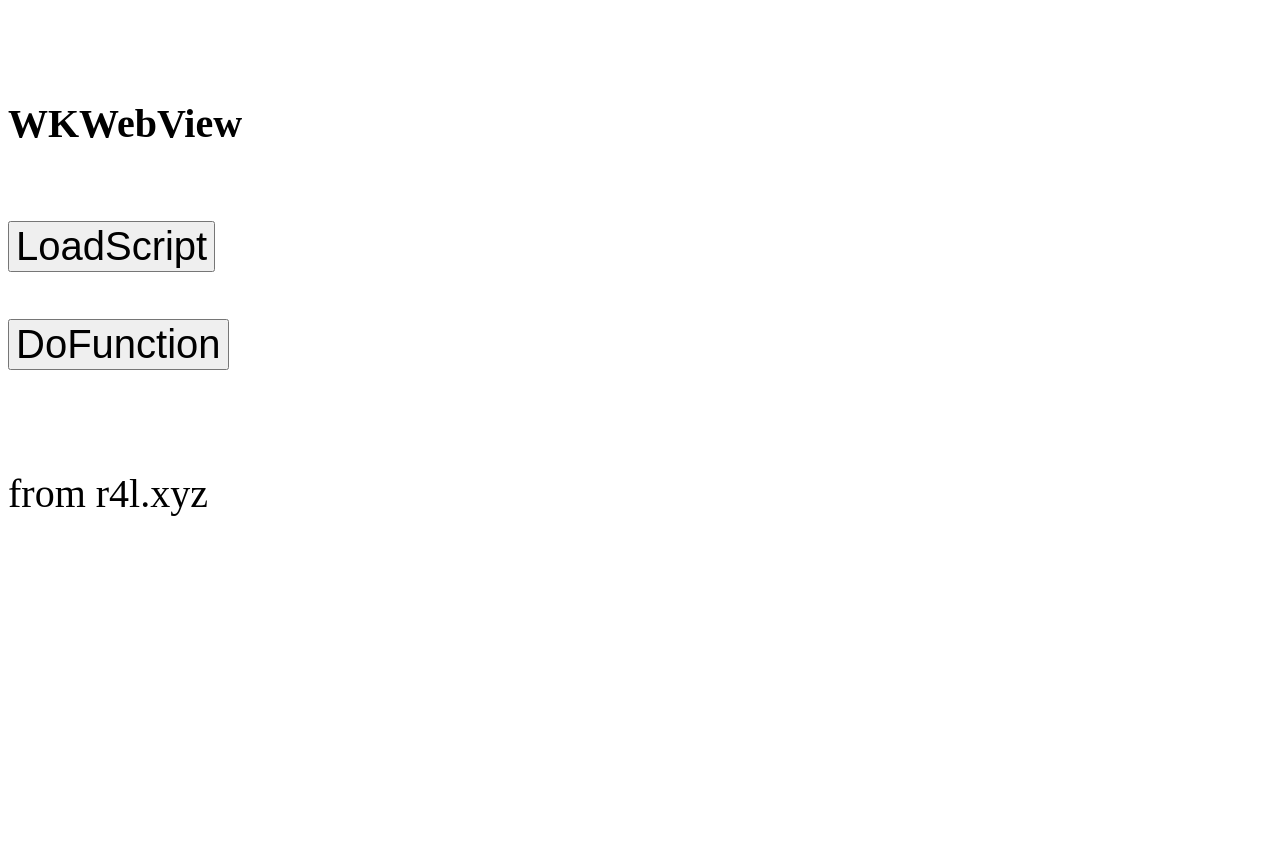
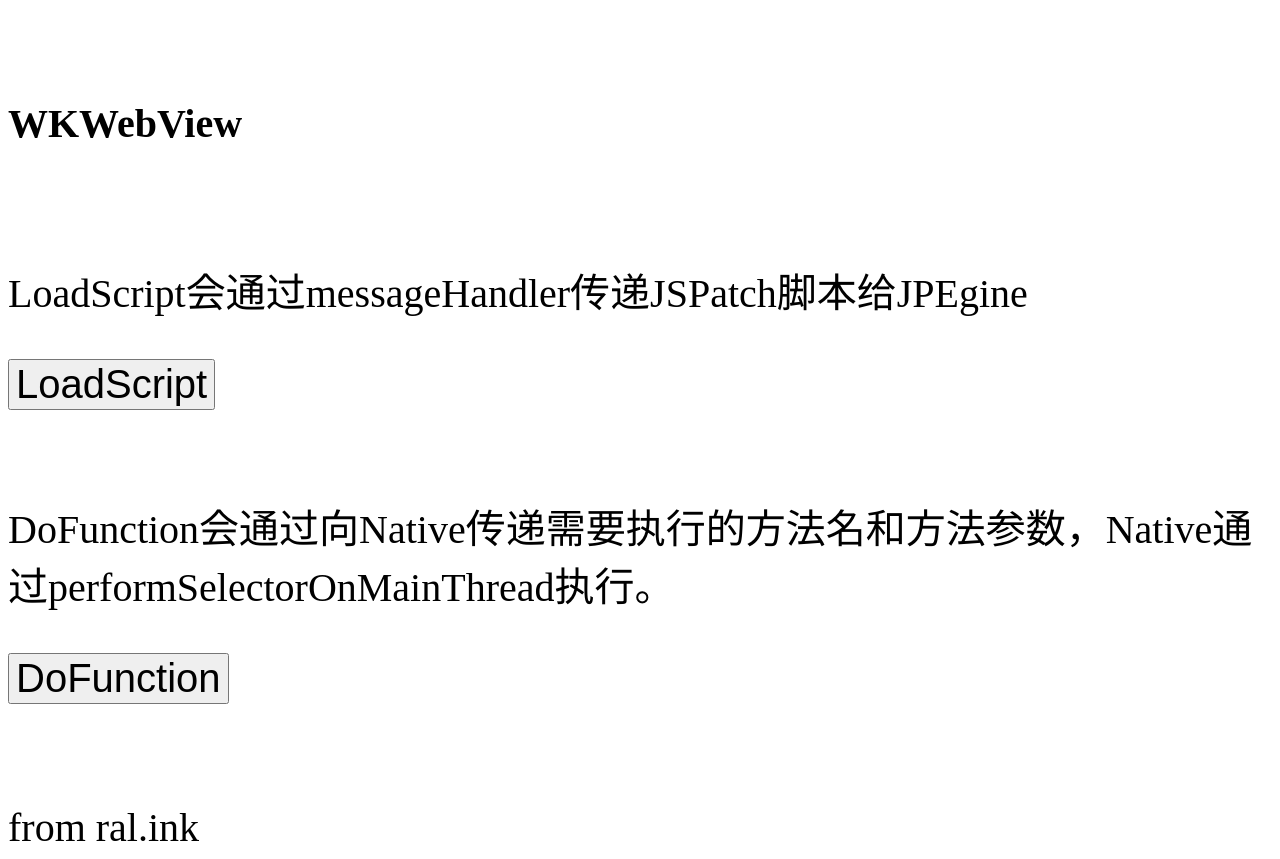
Before and after one commit to FlashHand/WKWebView-JSPatch, a plain HTML site: page WKWebView-JSPatch/index.html in a window 1280 px wide. Before the commit the page ends 800 px from the top, so only its background shows below. Drawn offline with Linux system fonts and the light colour scheme.

Commit message:
update test html file

```diff
--- a/WKWebView-JSPatch/index.html
+++ b/WKWebView-JSPatch/index.html
@@ -1,6 +1,7 @@
 <!DOCTYPE html>
 <html>
     <head>
+        <meta charset="utf-8">
         <title>iOS and Js</title>
         <style type="text/css">
             * {
@@ -13,8 +14,10 @@
 
         <div style="margin-top: 100px">
             <h1>WKWebView</h1><br/>
+            <p>LoadScript会通过messageHandler传递JSPatch脚本给JPEgine</p>
             <div><input type="button" value="LoadScript" onclick="loadScript()"></div>
             <br/>
+            <p>DoFunction会通过向Native传递需要执行的方法名和方法参数，Native通过performSelectorOnMainThread执行。</p>
             <div><input type="button" value="DoFunction" onclick="doFunction()"></div>
         </div>
         <script type="text/javascript">
@@ -33,7 +36,7 @@ self.presentViewController_animated_completion(svc,YES,null);\
 
             </script>
         <div style="margin-top: 100px">
-        from r4l.xyz
+        from ral.ink
         </div>
 
     </body>
```
